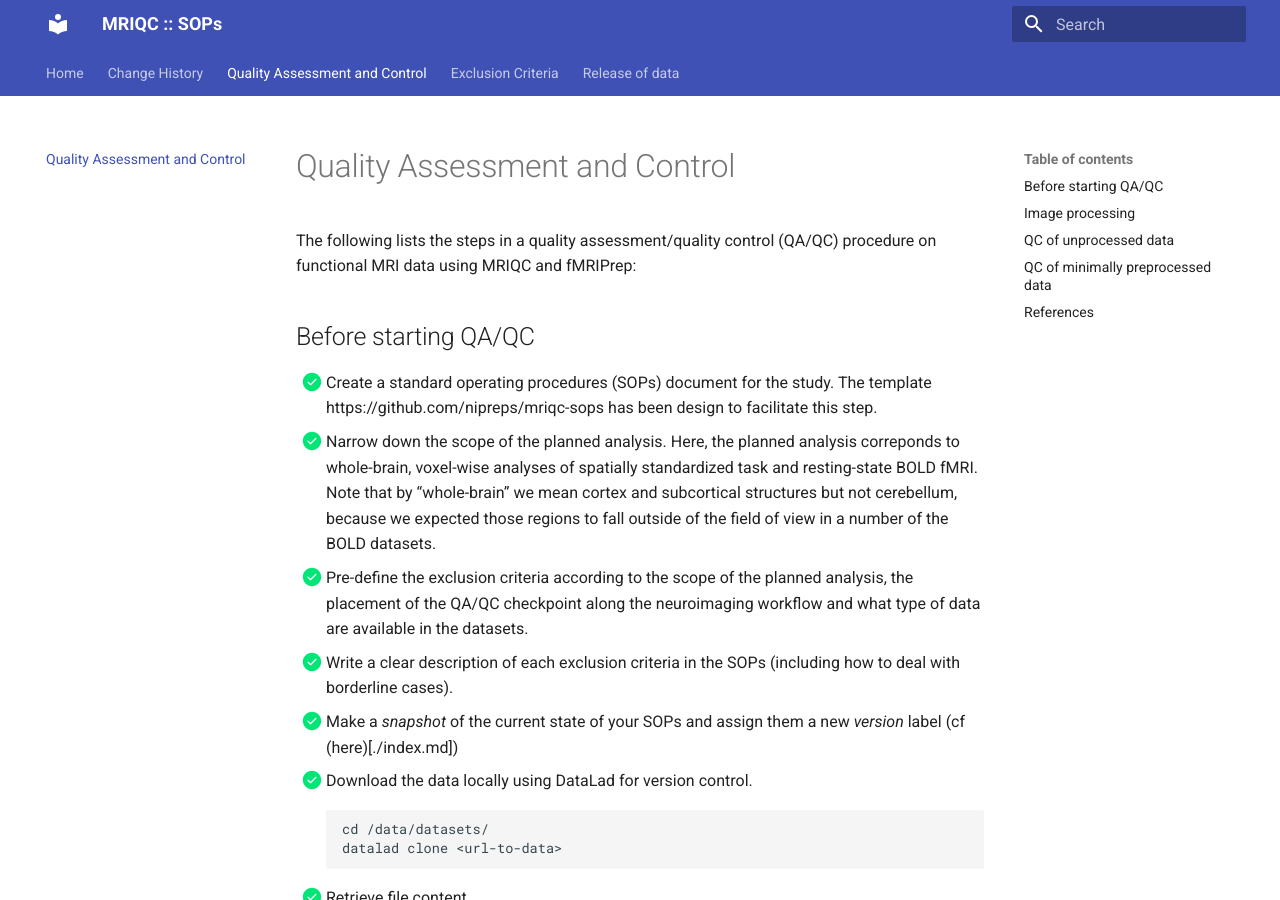
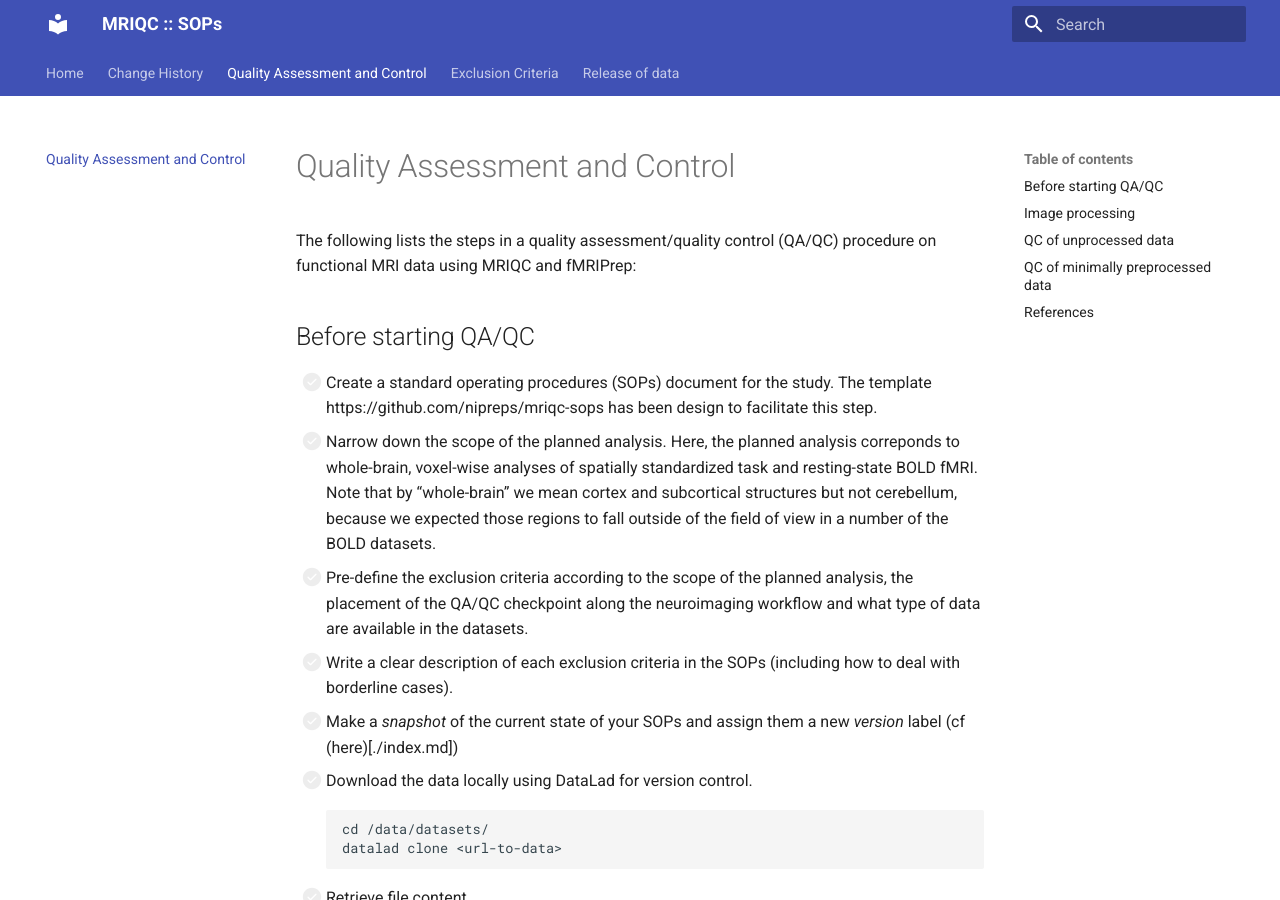
Before and after one commit to TheAxonLab/frontiers-qc-sops, an MkDocs documentation site: the page built from docs/qa-qc.md, in a window 1280 px wide and 900 px high. Built offline with MkDocs 1.6.1 and Material for MkDocs 9.7.7, drawn with Linux system fonts in a browser that asks for light colours.

Commit message:
fix: uncheck checklist

````diff
--- a/docs/qa-qc.md
+++ b/docs/qa-qc.md
@@ -2,17 +2,17 @@ The following lists the steps in a quality assessment/quality control (QA/QC) pr
 
 
 ## Before starting QA/QC
-- [x] Create a standard operating procedures (SOPs) document for the study. The template https://github.com/nipreps/mriqc-sops has been design to facilitate this step.
-- [x] Narrow down the scope of the planned analysis. Here, the planned analysis correponds to whole-brain, voxel-wise analyses of spatially standardized task and resting-state BOLD fMRI. Note that by “whole-brain” we mean cortex and subcortical structures but not cerebellum, because we expected those regions to fall outside of the field of view in a number of the BOLD datasets.
-- [x] Pre-define the exclusion criteria according to the scope of the planned analysis, the placement of the QA/QC checkpoint along the neuroimaging workflow and what type of data are available in the datasets.
-- [x] Write a clear description of each exclusion criteria in the SOPs (including how to deal with borderline cases).
-- [x] Make a *snapshot* of the current state of your SOPs and assign them a new *version* label (cf (here)[./index.md])
-- [x] Download the data locally using DataLad for version control.
+- [ ] Create a standard operating procedures (SOPs) document for the study. The template https://github.com/nipreps/mriqc-sops has been design to facilitate this step.
+- [ ] Narrow down the scope of the planned analysis. Here, the planned analysis correponds to whole-brain, voxel-wise analyses of spatially standardized task and resting-state BOLD fMRI. Note that by “whole-brain” we mean cortex and subcortical structures but not cerebellum, because we expected those regions to fall outside of the field of view in a number of the BOLD datasets.
+- [ ] Pre-define the exclusion criteria according to the scope of the planned analysis, the placement of the QA/QC checkpoint along the neuroimaging workflow and what type of data are available in the datasets.
+- [ ] Write a clear description of each exclusion criteria in the SOPs (including how to deal with borderline cases).
+- [ ] Make a *snapshot* of the current state of your SOPs and assign them a new *version* label (cf (here)[./index.md])
+- [ ] Download the data locally using DataLad for version control.
     ```
     cd /data/datasets/
     datalad clone <url-to-data>
     ```
-- [x] Retrieve file content
+- [ ] Retrieve file content
     ```
     cd /data/datasets/
     datalad get <url-to-data>
@@ -20,22 +20,22 @@ The following lists the steps in a quality assessment/quality control (QA/QC) pr
 
 
 ## Image processing
-- [x] Image processing was carried out according to our protocol (Esteban et al. 2020)
-- [x] Run MRIQC with a Docker container of its latest version 22.0.1. MRIQC generates one visual report per T1w image and per BOLD scan.
-- [x] Once all the visual reports had been evaluated as indicated below (QC of the unprocessed data), run fMRIPrep with a Docker container of its latest version 22.0.0 only the data that survived the first QC checkpoint with MRIQC. fMRIPrep is executed with default settings, therefore, data are spatially standardized into the MNI152NLin2009cAsym space (Fonov et al. 2009) accessed with TemplateFlow (Ciric et al. 2022). fMRIPrep yielded preprocessed data and one individual QA/QC report per subject.
+- [ ] Image processing was carried out according to our protocol (Esteban et al. 2020)
+- [ ] Run MRIQC with a Docker container of its latest version 22.0.1. MRIQC generates one visual report per T1w image and per BOLD scan.
+- [ ] Once all the visual reports had been evaluated as indicated below (QC of the unprocessed data), run fMRIPrep with a Docker container of its latest version 22.0.0 only the data that survived the first QC checkpoint with MRIQC. fMRIPrep is executed with default settings, therefore, data are spatially standardized into the MNI152NLin2009cAsym space (Fonov et al. 2009) accessed with TemplateFlow (Ciric et al. 2022). fMRIPrep yielded preprocessed data and one individual QA/QC report per subject.
 
 
 ## QC of unprocessed data
-- [x] Inspect one-by-one the individual MRIQC visual reports of each BOLD scan first, following the reports’ ordering of visualizations. Once the full report had been visualized, return to specific sections of the report when a second assessment was necessary.
-- [x] Report QC assessment on a spreadsheet table indicating which criteria led to exclusion.
-- [x] Exclude the scans meeting the pre-defined exclusion criteria on unprocessed data.
-- [x] Apply the same protocol to T1w images. Note that we do not impose exclusion criterion on the unprocessed T1w images, but we annotate subjects with visible artifacts in the T1w images in order to ensure rigorous scrutinizing of spatial normalization and surface reconstruction outputs from fMRIPrep (if both modalities passed the first QC checkpoint with MRIQC). We do this, because given the planned analysis, the T1w image will be used solely to guide the spatial alignment to the standard MNI152NLin2009cAsym template and to guide the co-registration of structural and functional (BOLD) images in fMRIPrep via the surface reconstructions. Besides, the latter preprocessing steps are relatively robust to structural images with mild artifacts.
+- [ ] Inspect one-by-one the individual MRIQC visual reports of each BOLD scan first, following the reports’ ordering of visualizations. Once the full report had been visualized, return to specific sections of the report when a second assessment was necessary.
+- [ ] Report QC assessment on a spreadsheet table indicating which criteria led to exclusion.
+- [ ] Exclude the scans meeting the pre-defined exclusion criteria on unprocessed data.
+- [ ] Apply the same protocol to T1w images. Note that we do not impose exclusion criterion on the unprocessed T1w images, but we annotate subjects with visible artifacts in the T1w images in order to ensure rigorous scrutinizing of spatial normalization and surface reconstruction outputs from fMRIPrep (if both modalities passed the first QC checkpoint with MRIQC). We do this, because given the planned analysis, the T1w image will be used solely to guide the spatial alignment to the standard MNI152NLin2009cAsym template and to guide the co-registration of structural and functional (BOLD) images in fMRIPrep via the surface reconstructions. Besides, the latter preprocessing steps are relatively robust to structural images with mild artifacts.
 
 
 ## QC of minimally preprocessed data
-- [x] Inspect one-by-one the individual reports from fMRIPrep for each participant,following the reports’ ordering of visualizations.
-- [x] Report QC assessment on a spreadsheet table indicating which criteria led to exclusion.
-- [x] Exclude the scans meeting the pre-defined exclusion criteria on minimally preprocessed data.
+- [ ] Inspect one-by-one the individual reports from fMRIPrep for each participant,following the reports’ ordering of visualizations.
+- [ ] Report QC assessment on a spreadsheet table indicating which criteria led to exclusion.
+- [ ] Exclude the scans meeting the pre-defined exclusion criteria on minimally preprocessed data.
 
 
 ## References
````
Also changed, not shown: docs/release.md (+1 -1 lines).
